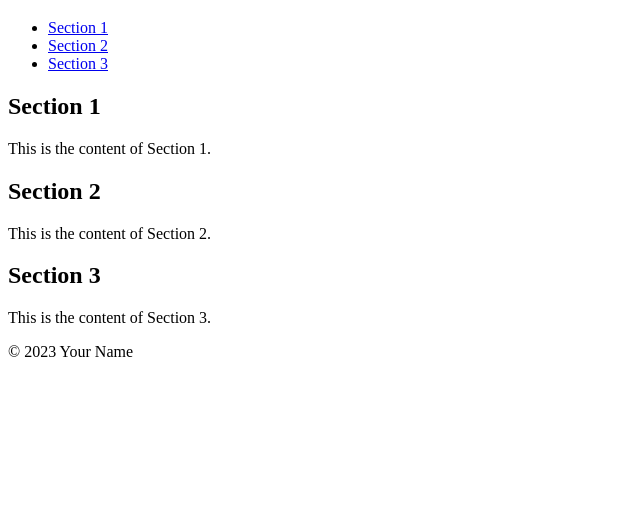
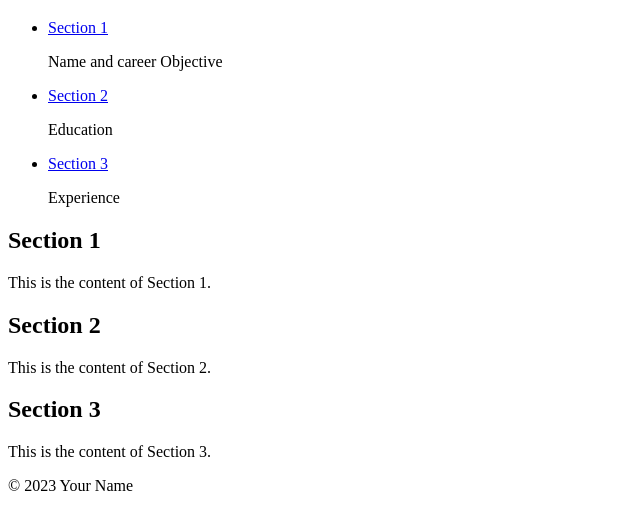
Before and after one commit to Imran89-SOC/IT_Culs, a plain HTML site: page index.html in a window 1280 px wide. Shown: the part 61-590 px from the top of the page, without its empty margins (0-640 px from the left). Drawn offline with Linux system fonts and the light colour scheme.

Commit message:
Update index.html

```diff
--- a/index.html
+++ b/index.html
@@ -13,8 +13,11 @@
     <nav>
         <ul>
             <li><a href="#section1">Section 1</a></li>
+          <p>Name and career Objective</p>
             <li><a href="#section2">Section 2</a></li>
+          <p>Education</p>
             <li><a href="#section3">Section 3</a></li>
+          <p>Experience</p>
         </ul>
     </nav>
 
```
